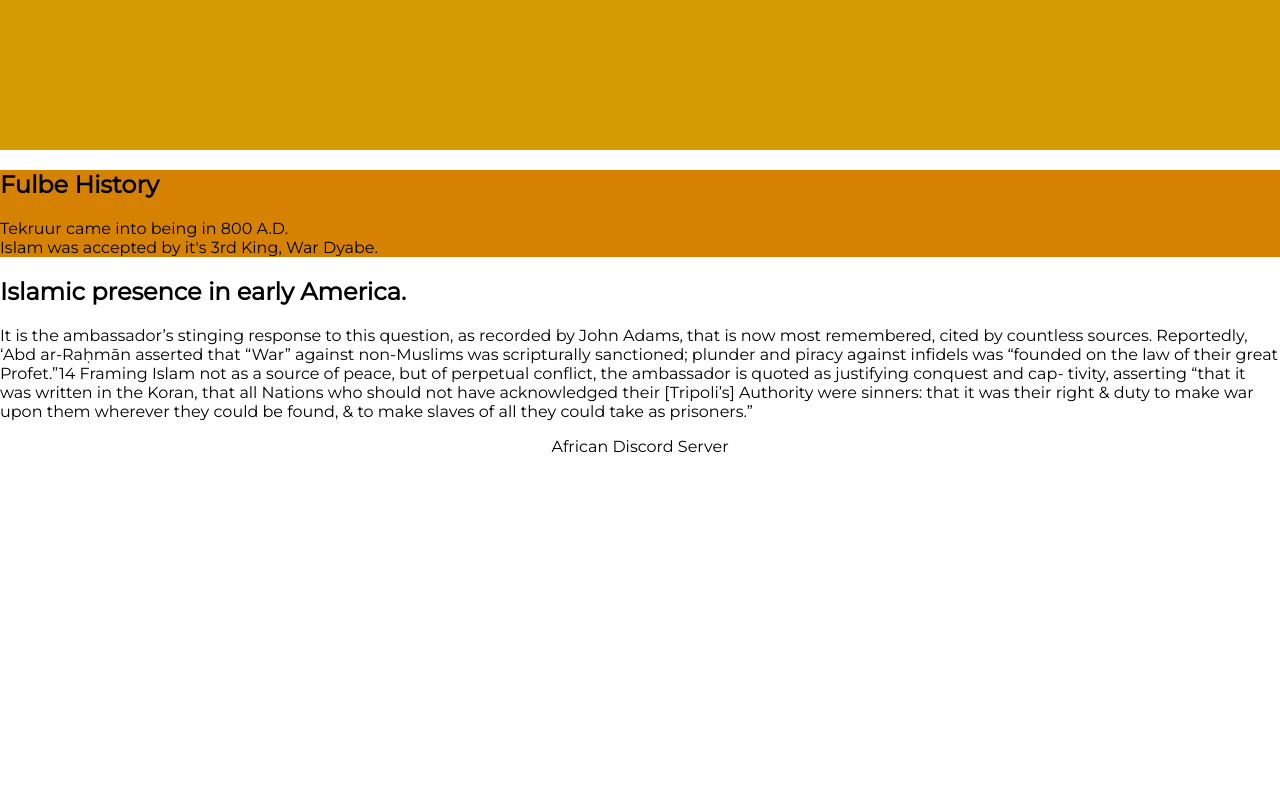
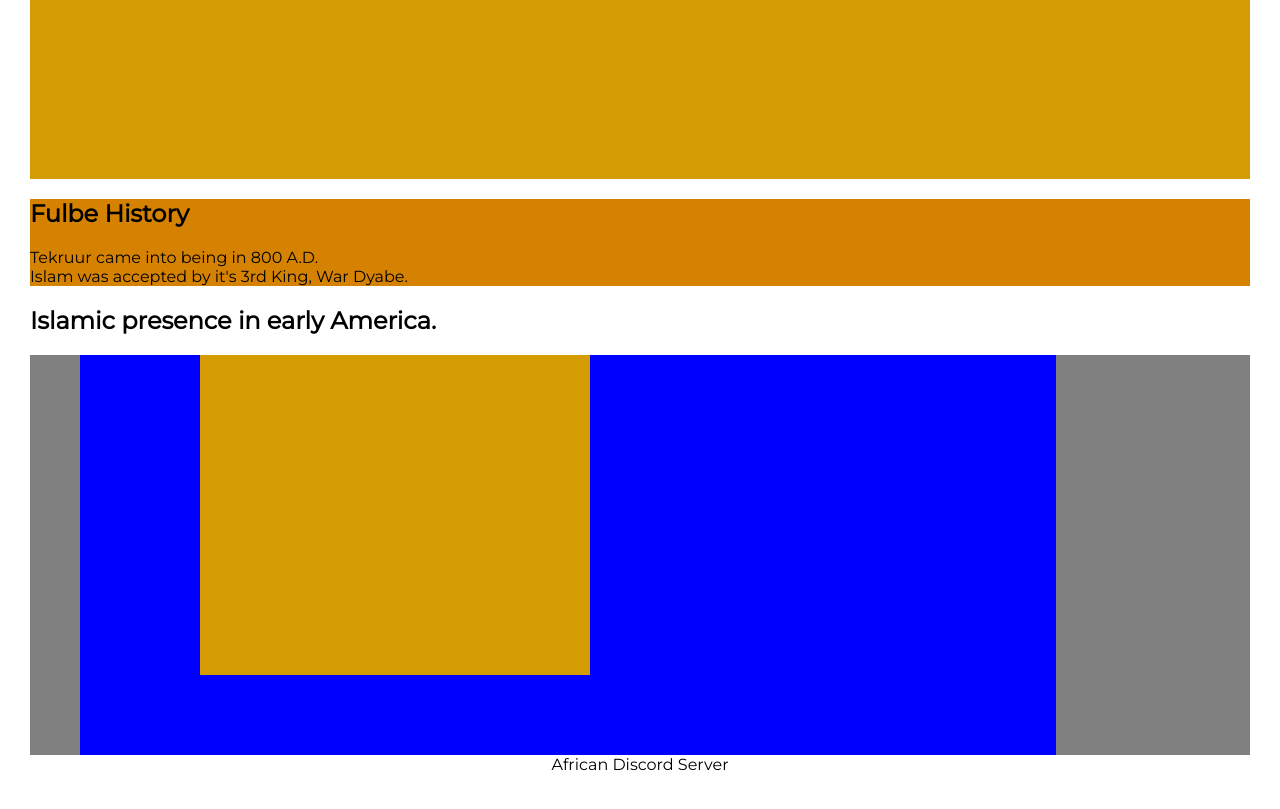
Before and after one commit to Geedo713/afro-discord-build, a plain HTML site: page index.html in a window 1280 px wide. Shown: the part 111-920 px from the top of the page. Before the commit the page ends 800 px from the top, so only its background shows below. Drawn offline with Linux system fonts and the light colour scheme; a script that the page names is missing.

Commit message:
Little margin tweaks with absolute positioning.

```diff
--- a/index.html
+++ b/index.html
@@ -26,7 +26,14 @@
         </section>
         <section class="section-two">
           <h2>Islamic presence in early America.</h2>
-          <p>
+          <article>
+            <div class="box-one">
+              <div class="box-two">
+
+              </div>
+            </div>
+          </article>
+          <!--<p>
             It is the ambassador’s stinging response to this question, as
             recorded by John Adams, that is now most remembered, cited by
             countless sources. Reportedly, ‘Abd ar-Raḥmān asserted that “War”
@@ -39,7 +46,7 @@
             sinners: that it was their right & duty to make war upon them
             wherever they could be found, & to make slaves of all they could
             take as prisoners.”
-          </p>
+          </p>-->
         </section>
       </main>
       <footer>
--- a/style.css
+++ b/style.css
@@ -4,8 +4,32 @@
 }
 
 body {
-    margin-left: auto;
-    margin-right: auto;
+    margin-left: 30px;
+    margin-right: 30px;
+    margin-top: 50px;
+    margin-bottom: 50px;
+}
+
+article {
+    background: grey;
+    text-align: center;
+    justify-content: center;
+}
+
+.box-one {
+    background: blue;
+    height: 50vh;
+    width: 80%;
+    position: relative;
+    left: 50px;
+}
+
+.box-two {
+    background: #D59B02;
+    height: 40vh;
+    width: 40%;
+    position: relative;
+    left: 120px;
 }
 
 header {
```
